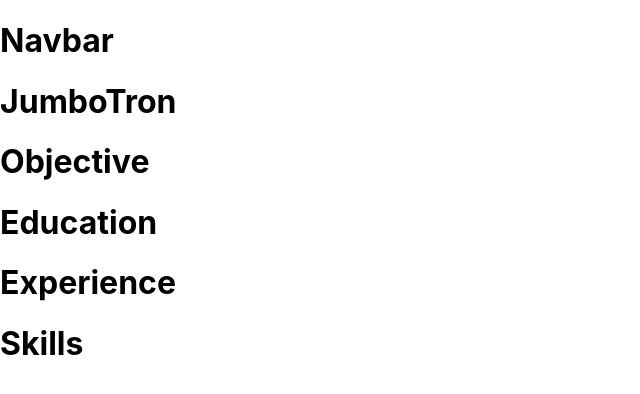
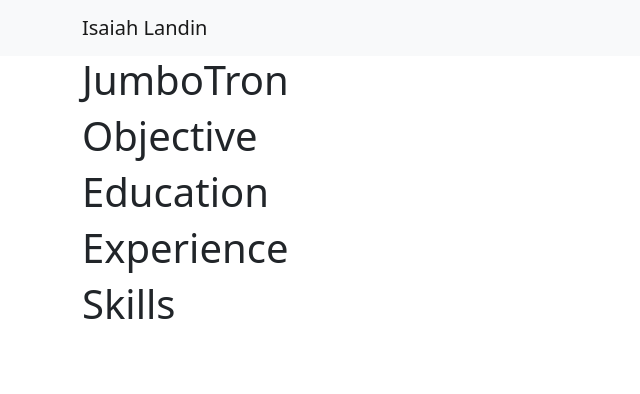
Before and after one commit to landinij0040/Personal-Website, a React (Create React App) app: page / in a window 1280 px wide. Shown: the top 394 px of the page, without its empty margins (0-640 px from the left). Built offline with nearby package versions, Linux system fonts and the light colour scheme.

Commit message:
Added Baasic Nav Bar

```diff
--- a/package.json
+++ b/package.json
@@ -8,7 +8,7 @@
     "@testing-library/user-event": "^13.5.0",
     "bootstrap": "^5.1.3",
     "react": "^17.0.2",
-    "react-bootstrap": "^2.1.0",
+    "react-bootstrap": "^2.1.1",
     "react-dom": "^17.0.2",
     "react-scripts": "5.0.0",
     "web-vitals": "^2.1.3"
--- a/src/App.js
+++ b/src/App.js
@@ -1,18 +1,18 @@
 import logo from './logo.svg';
 import './App.css';
+import 'bootstrap/dist/css/bootstrap.min.css';
 import Container from 'react-bootstrap/Container';
 import Row from 'react-bootstrap/Row';
 import Col from 'react-bootstrap/Col';
+import MyNavbar from './MyNavbar';
+
+
 
 function App() {
   return (
     <>
+      <MyNavbar />
       <Container>
-        <Row>
-          <Col>
-            <h1>Navbar</h1>
-          </Col>
-        </Row>
         <Row>
           <Col>
             <h1>JumboTron</h1>
--- /dev/null
+++ b/src/MyNavbar.js
@@ -0,0 +1,20 @@
+import Container from 'react-bootstrap/Container';
+import Navbar from 'react-bootstrap/Navbar';
+import Nav from 'react-bootstrap/Nav';
+import NavDropdown from 'react-bootstrap/NavDropdown';
+
+const MyNavbar = () => {
+    return (
+        <>
+            <Navbar bg="light" expand="lg">
+            <Container>
+                <Navbar.Brand >Isaiah Landin</Navbar.Brand>
+                <Navbar.Toggle aria-controls="basic-navbar-nav" />
+            </Container>
+            </Navbar>
+        </>
+
+    );
+};
+
+export default MyNavbar;
```
Also changed, not shown: 1 other file (tests, documents, lock files or other folders).
